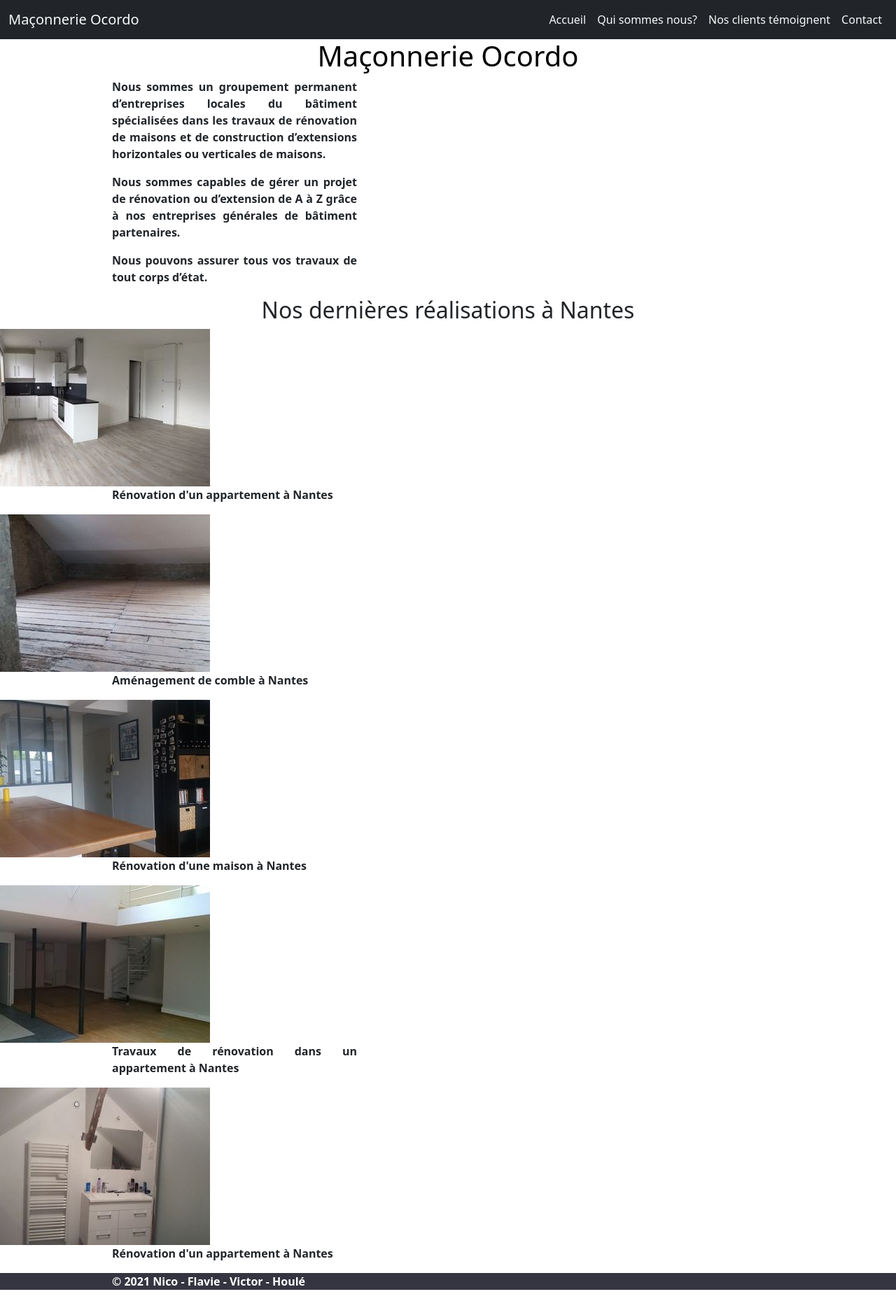
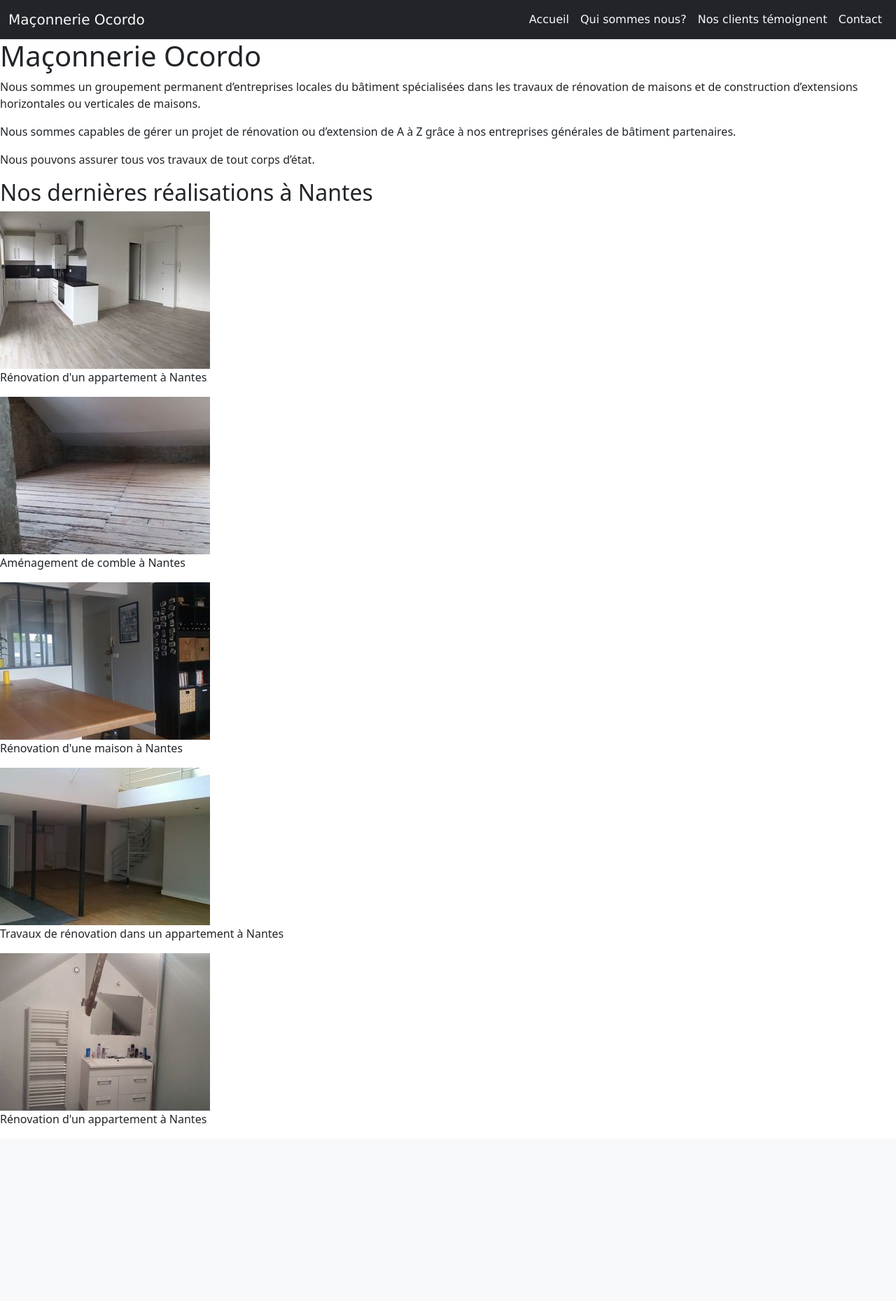
Before and after one commit to BOJEUU/ScrumNico, a PHP site: page / in a window 1280 px wide. Shown: the whole page at 70% size. After the commit the page ends 1609 px from the top, so only its background shows below. Run offline with PHP 8.4, Linux system fonts and the light colour scheme.

Commit message:
fin houle

```diff
--- a/assets/css/style.css
+++ b/assets/css/style.css
@@ -1,42 +1,45 @@
-.bg{
-<<<<<<< HEAD
-    background-color: #343540;
-=======
-    background-color: rgb(134, 129, 129);
->>>>>>> 43bf4bb4e184bace52202db410266a1b3de46319
-}
-p{
-    font-weight: bold;
-    text-align: center;
-}
+
 .contentCenter{
     display: flex ;
     flex-direction: row;
     justify-content: space-around;
 }
 
-footer{
-    background-color: #343540;
+#titlePageTemoignage{
     text-align: center;
-    color: white;
+    margin-bottom: 1em;
+    color: #353540;
+    font-size: 3em;
+    margin-top: 1em;
+    margin-top: 2em;
+    font-family:'Lucida Sans', 'Lucida Sans Regular', 'Lucida Grande', 'Lucida Sans Unicode', Geneva, Verdana, sans-serif;
+
 }
 
-h1{
-    text-align: center;
-}
-h2{
-    text-align: center;
-}
-p{
-    justify-content: center;
-    width: 350px;
-   text-align: justify;
-    margin-left: 10rem;
-}
-a{
-    color:white ;
+
+.titleTwo{
+    color:white;
+    font-family:'Lucida Sans', 'Lucida Sans Regular', 'Lucida Grande', 'Lucida Sans Unicode', Geneva, Verdana, sans-serif;
 }
 
-.title{
-    color: black;
+
+.testimonials-list{
+    column-count: 2;
+    -moz-column-count: 2;
+    -webkit-column-count: 2;
+    margin-left: 8px;
+    margin-right: 8px;
+    margin-top: 10px;
+    text-align: center;
+    font-size: 1.2em;
+    font-family:'Lucida Sans', 'Lucida Sans Regular', 'Lucida Grande', 'Lucida Sans Unicode', Geneva, Verdana, sans-serif;
+    background-color: #353540;
+    color: white;
+    height: 25em;
 }
+
+a{
+    font-family:'Lucida Sans', 'Lucida Sans Regular', 'Lucida Grande', 'Lucida Sans Unicode', Geneva, Verdana, sans-serif;
+    font-size: 1em;
+
+}
--- a/index.php
+++ b/index.php
@@ -60,8 +60,8 @@ if (isset($_GET["page"]) && $_GET["page"] == "contact") {
     }
     ?>
     <div>
-    <footer>
-    <p>© 2021 Nico - Flavie - Victor - Houlé</p>
+    <footer class="text-white">
+    <!-- <p>© 2021 Nico - Flavie - Victor - Houlé</p> -->
     </footer>
     </div>
      <script src="https://cdn.jsdelivr.net/npm/bootstrap@5.0.0-beta1/dist/js/bootstrap.bundle.min.js" integrity="sha384-ygbV9kiqUc6oa4msXn9868pTtWMgiQaeYH7/t7LECLbyPA2x65Kgf80OJFdroafW" crossorigin="anonymous"></script>
--- a/source.xml
+++ b/source.xml
@@ -65,15 +65,15 @@ bénéficier de prix très compétitifs et d’un excellent rapport qualité/pri
     <page id="3">
         <menu>Nos clients témoignent</menu>
         <title>Avis clients - Maçonnerie Ocordo</title>
-        <content><![CDATA[<h1>Nos clients témoignent</h1>
+        <content><![CDATA[<h1 id="titlePageTemoignage">Nos clients témoignent</h1>
 <div class="testimonials-list">
-    <div class="quote">
-        <h2>Rénovation transformation</h2>
-        <p>Transformation rénovation d’un garage et refaire les murs ( placo), l’electricité (prises, eclairage leds ),le sol ( carrelage), les peintures et changement d’une porte-fenêtre. Devis: précis et rapide Prestations au rythme convenu, réalisation des travaux sans failles, très bonnes prestation Chantier: propreté absolue et nettoyage complet à la fin. Bémol : 2 jours de retard à cause du retard de livraison de la fenêtre, mais vraiment pas grave. Prix: très raisonnable Je recommande Ocordo pour l’efficacité du travail réalisé en amont: devis, tarifs. Ils connaissent le travail.</p>
-        <p>BrunoPH</p>
+    <div class="quoteOne">
+        <h2 class="titleTwo">Rénovation transformation</h2>
+        <p class="col-12">Transformation rénovation d’un garage et refaire les murs ( placo), l’electricité (prises, eclairage leds ),le sol ( carrelage), les peintures et changement d’une porte-fenêtre. Devis: précis et rapide Prestations au rythme convenu, réalisation des travaux sans failles, très bonnes prestation Chantier: propreté absolue et nettoyage complet à la fin. Bémol : 2 jours de retard à cause du retard de livraison de la fenêtre, mais vraiment pas grave. Prix: très raisonnable Je recommande Ocordo pour l’efficacité du travail réalisé en amont: devis, tarifs. Ils connaissent le travail.</p>
+        <p class="col-12">BrunoPH</p>
     </div>
-    <div class="quote">
-        <h2>Sérieux</h2>
+    <div class="quoteTwo">
+        <h2 class="titleTwo" >Sérieux</h2>
         <p>Nous sommes satisfait du travail de cette entreprise qui a rénové notre maison quand nous sommes arrivés à lille. il y avait tout a rénové et leur commercial a su nous consacrer du temps pour nous proposer un projet qui convenait à notre gout et à notre budget. les travaux ont été bien fait à part un petit détail au niveau de la fourniture de la robineterie de la cuisine mais sans gravité</p>
         <p>PJ9e7S9L</p>
     </div>
```
